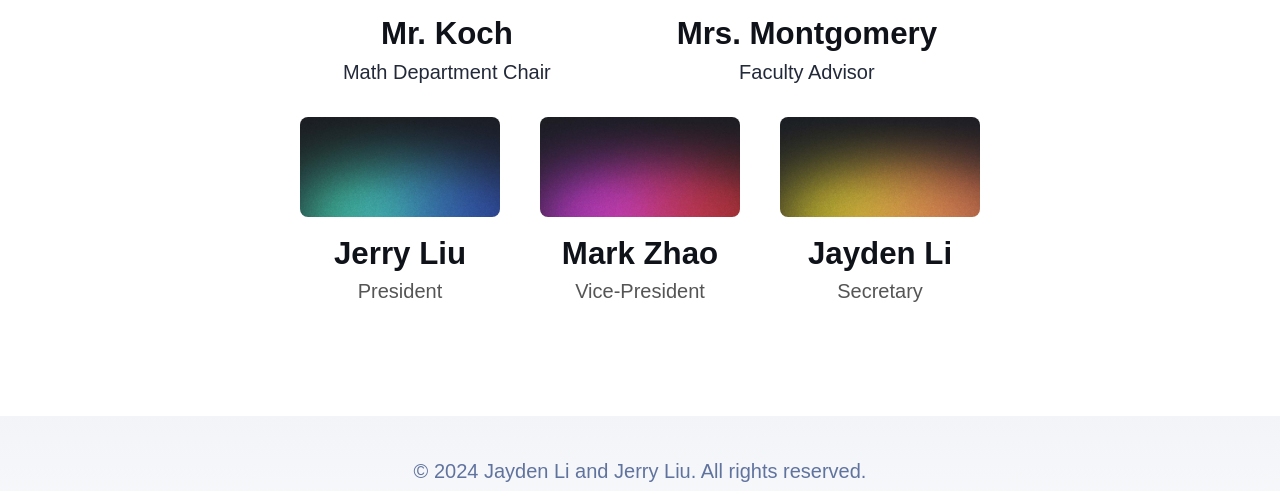
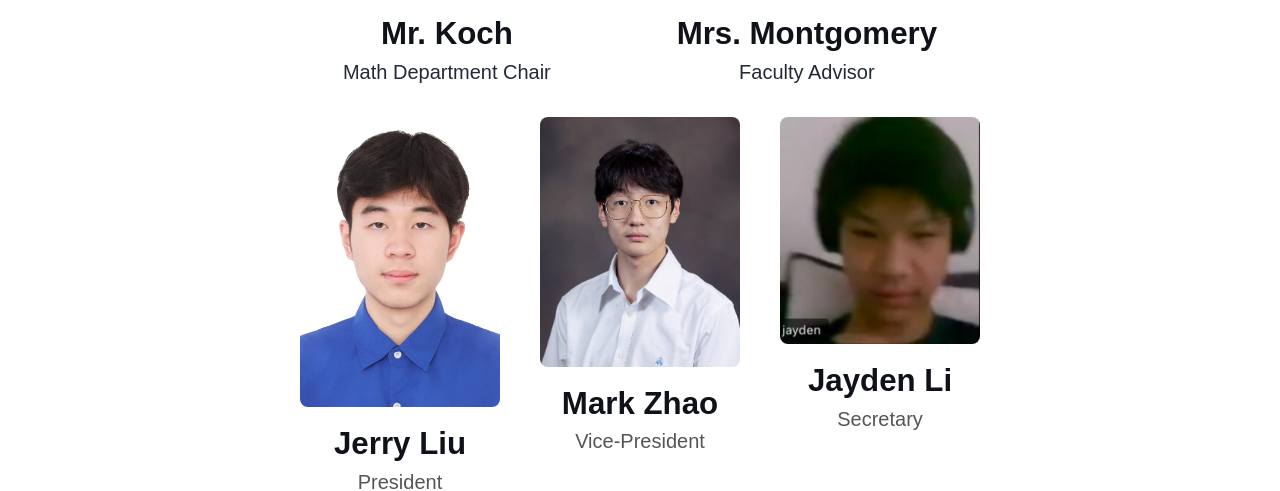
Before and after one commit to PeddieMathClub/PeddieMathClub.github.io, an Astro site: page /about in a window 1280 px wide. Shown: the part 1092-1583 px from the top of the page. Built offline with nearby package versions, Linux system fonts and the light colour scheme; Astro itself is replaced by a stand-in of ours; a web font is replaced by a local one.

Commit message:
skibidi toilet

```diff
--- a/src/pages/about.astro
+++ b/src/pages/about.astro
@@ -5,7 +5,7 @@ import Layout from '../layouts/BlogPost.astro';
 <Layout
 	title="About the Math Club"
 	description="Lorem ipsum dolor sit amet"
-	pubDate={new Date('Sept 10, 2024')}
+	pubDate={new Date('1')}
 >
 	<h3>
 		Mission
@@ -48,21 +48,21 @@ import Layout from '../layouts/BlogPost.astro';
 
 	<div class="team-container">
 		<div class="team-member">
-			<img class="team-member-picture" src="/blog-placeholder-2.jpg" alt="Image of Jerry Liu">
+			<img class="team-member-picture" src="/jliu.jpg" alt="Image of Jerry Liu">
 			<h4 class="officer-small-margin">Jerry Liu</h4>
 			<p class="officer-small-margin">President
 			<!-- <br><a href="/bio1">Read Bio</a> -->
 			</p>
 		</div>
 		<div class="team-member">
-			<img class="team-member-picture" src="/blog-placeholder-3.jpg" alt="Image of Mark Zhao">
+			<img class="team-member-picture" src="/mzhao.jpg" alt="Image of Mark Zhao">
 			<h4 class="officer-small-margin">Mark Zhao</h4>
 			<p class="officer-small-margin">Vice-President
 			<!-- <br><a href="/bio2">Read Bio</a> -->
 			</p>
 		</div>
 		<div class="team-member">
-			<img class="team-member-picture" src="/blog-placeholder-4.jpg" alt="Image of Jayden Li">
+			<img class="team-member-picture" src="/jli.png" alt="Image of Jayden Li">
 			<h4 class="officer-small-margin">Jayden Li</h4>
 			<p class="officer-small-margin">Secretary
 			<!-- <br><a href="/bio3">Read Bio</a> -->
```
Also changed, not shown: public/jliu.jpg (added), public/mzhao.jpg (added).
